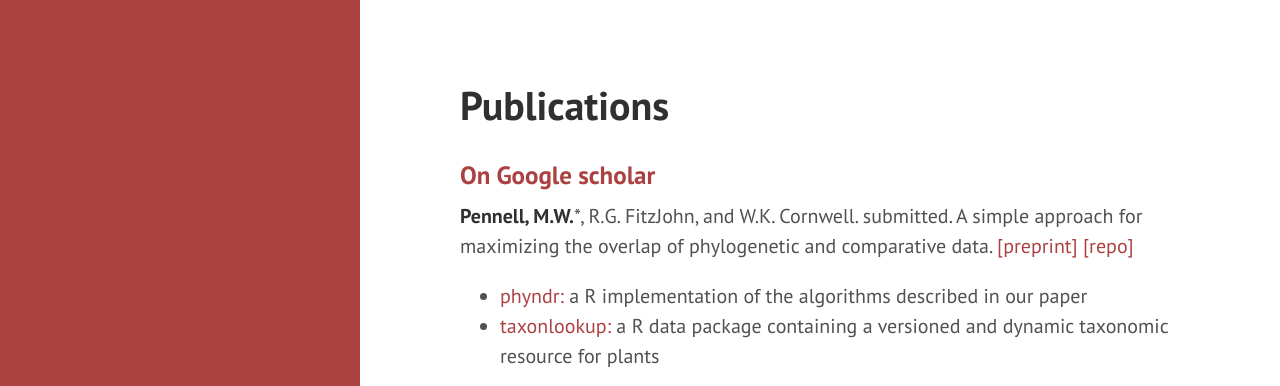
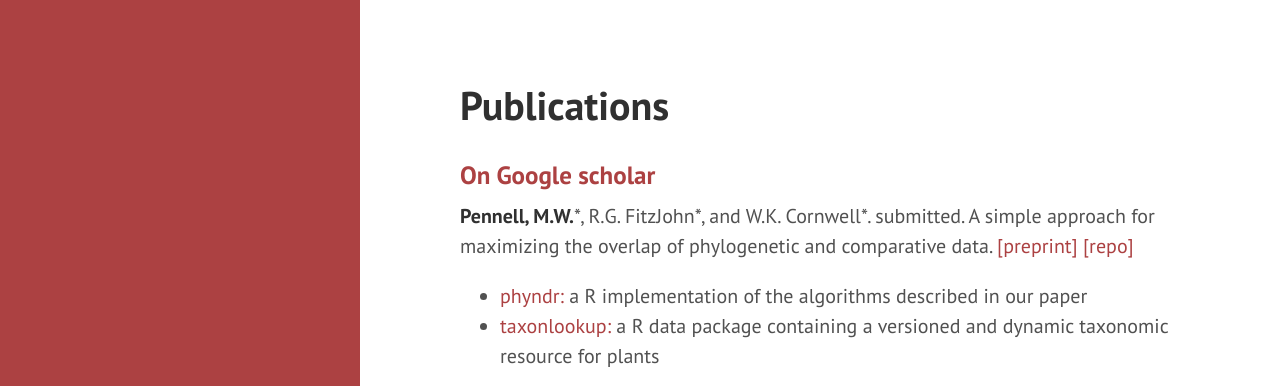
Before and after one commit to atredennick/mwpennell.github.io, a Jekyll site: the page built from publications.md, in a window 1280 px wide and 900 px high. Shown: the top 386 px of the window. Built offline with Jekyll 4.4.1, drawn with Linux system fonts in a browser that asks for light colours; Markdown is read by kramdown in place of the engine named in the settings.

```diff
--- a/publications.md
+++ b/publications.md
@@ -5,7 +5,7 @@ title: Publications
 
 ### [On Google scholar](http://scholar.google.com/citations?user=mxS1rJoAAAAJ&hl=en)
 
-**Pennell, M.W.**\*, R.G. FitzJohn, and W.K. Cornwell. submitted. A simple approach for maximizing the overlap of phylogenetic and comparative data. [[preprint]](http://biorxiv.org/content/early/2015/08/20/024992) [[repo]](https://github.com/mwpennell/phyndr-ms)
+**Pennell, M.W.**\*, R.G. FitzJohn\*, and W.K. Cornwell\*. submitted. A simple approach for maximizing the overlap of phylogenetic and comparative data. [[preprint]](http://biorxiv.org/content/early/2015/08/20/024992) [[repo]](https://github.com/mwpennell/phyndr-ms)
 
 * [phyndr:](https://github.com/richfitz/phyndr) a R implementation of the algorithms described in our paper
 * [taxonlookup:](https://github.com/wcornwell/taxonlookup) a R data package containing a versioned and dynamic taxonomic resource for plants
```
